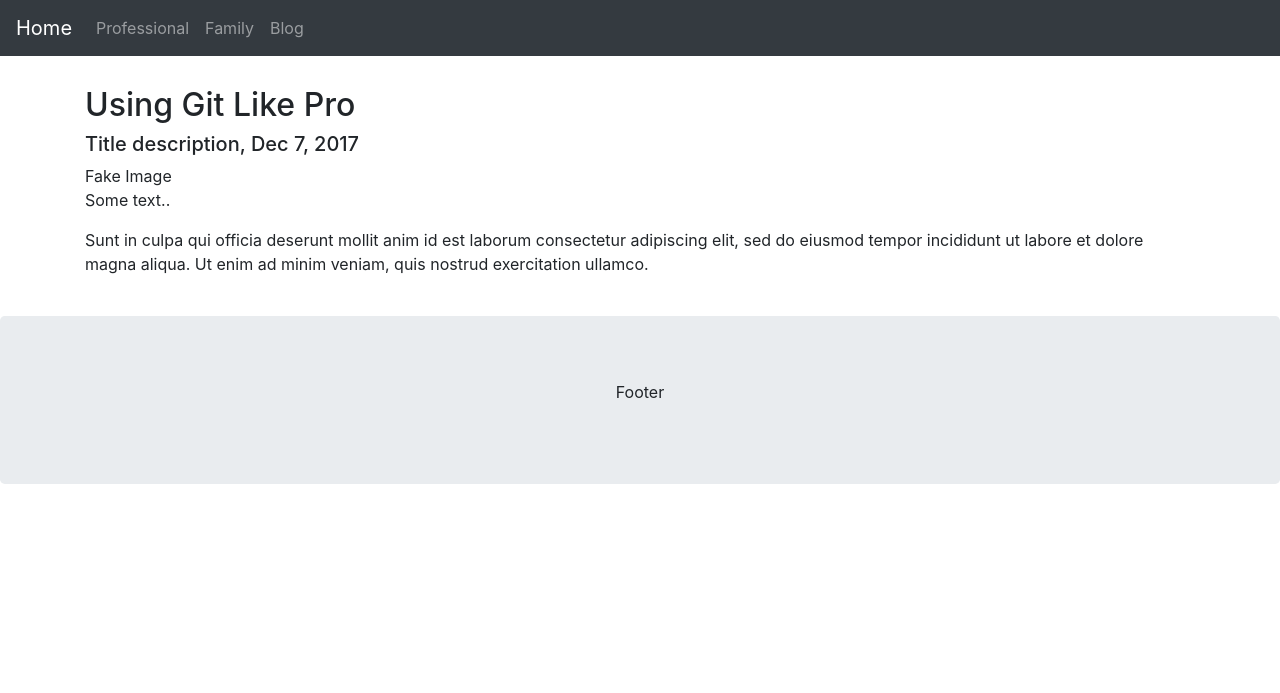
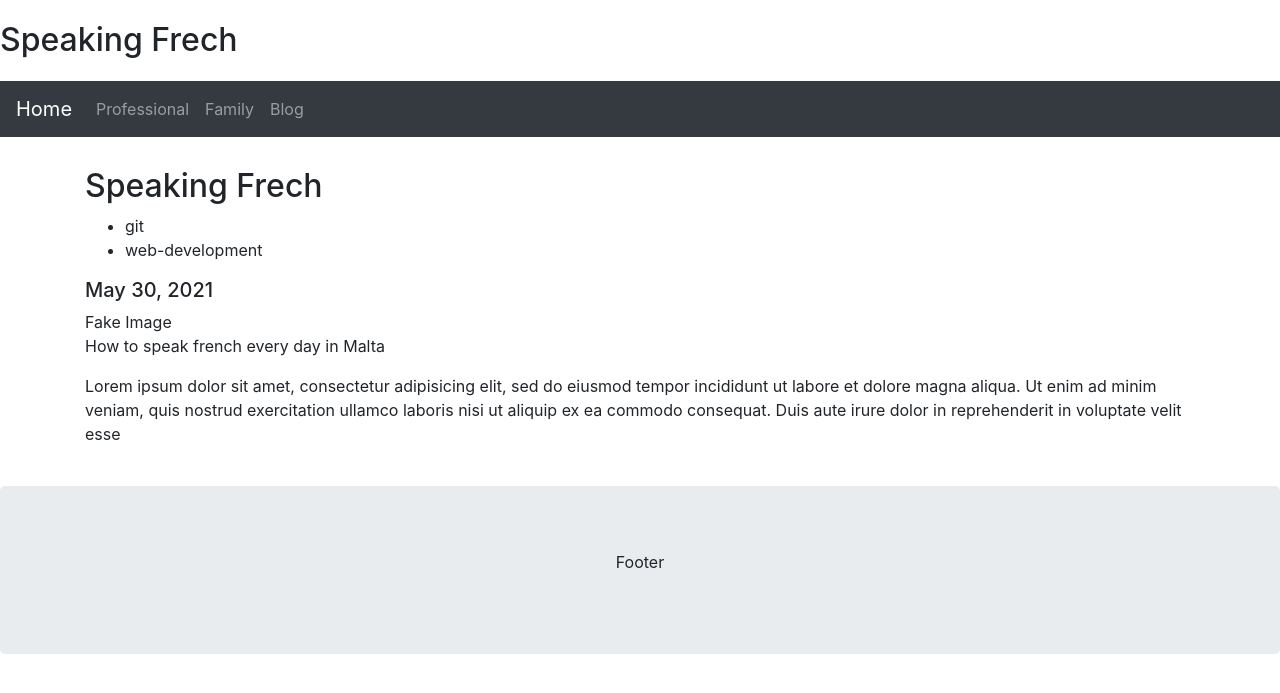
Before and after one commit to hilquiasferreira/hilquiasferreira.github.io, a Jekyll site: the page built from _posts/2021-05-30-google-post3.markdown, in a window 1280 px wide. Shown: the top 693 px of the page. Built offline with Jekyll 4.4.1, drawn with Linux system fonts in a browser that asks for light colours.

Commit message:
defaultpage

```diff
--- a/_layouts/default.html
+++ b/_layouts/default.html
@@ -6,6 +6,11 @@
 </head>
 
 <body>
+
+	{%- if page.title -%}
+	<h1 class="page-heading">{{ page.title }}</h1>
+	{%- endif -%}
+
 	<nav class="navbar navbar-expand-sm bg-dark navbar-dark">
 		<a class="navbar-brand" href="#">Home</a>
 		<button class="navbar-toggler" type="button" data-toggle="collapse" data-target="#collapsibleNavbar">
--- a/_layouts/post.html
+++ b/_layouts/post.html
@@ -7,34 +7,26 @@ layout: default
   <div class="row">
     <div class="col">
       <h2>{{ page.title | escape }}</h2>
-      <h5>Title description, Dec 7, 2017</h5>
+
+      <ul class="post-categories">
+          {%- for tag in page.categories -%}
+          <li>{{ tag }}</li>
+          {%- endfor -%}
+        </ul>
+
+      <h5>{{ page.date | date: date_format }}</h5>
       <div class="fakeimg">Fake Image</div>
-      <p>Some text..</p>
-      <p>Sunt in culpa qui officia deserunt mollit anim id est laborum consectetur adipiscing elit, sed do eiusmod
-        tempor incididunt ut labore et dolore magna aliqua. Ut enim ad minim veniam, quis nostrud exercitation ullamco.
+      <p>How to speak french every day in Malta</p>
+      <p>
+
+       {{ content }}
+
       </p>
       <br>
     </div>
   </div>
 </div>
 
-
-<!--
-<div class="post-container">
-<a class="post-link" href="{{ page.url | relative_url }}">
-	<h2 class="post-title">{{ page.title | escape }}</h2>
-</a>
-<div class="post-meta">
-	<ul class="post-categories">
-		{%- for tag in page.categories -%}
-		<li>{{ tag }}</li>
-		{%- endfor -%}
-	</ul>
-	<div class="post-date"><i class="icon-calendar"></i>{{ page.date | date: date_format }}</div>
-</div>
-<div class="post">
-	{{ content }}
-</div>
 {%- if site.plainwhite.disqus_shortname -%}
 <div id="disqus_thread" style="margin-top:25px"></div>
   <script>
@@ -52,4 +44,3 @@ layout: default
   <noscript>Please enable JavaScript to view the <a href="https://disqus.com/?ref_noscript" rel="nofollow">comments powered by Disqus.</a></noscript>
 </div>
 {%- endif -%}
--->
--- a/_posts/2021-05-30-google-post3.markdown
+++ b/_posts/2021-05-30-google-post3.markdown
@@ -1,11 +1,11 @@
 ---
-title: Using Git Like Pro
+title: Speaking Frech
 layout: post
 summary: Learn git commands
 categories:
     - git
     - web-development
-thumbnail: ../assets/img/posts/python-vs-code.png
+thumbnail: ../assets/img/posts/1-img-blog.png
 author: Hilquias Ferreira
 ---
 
```
